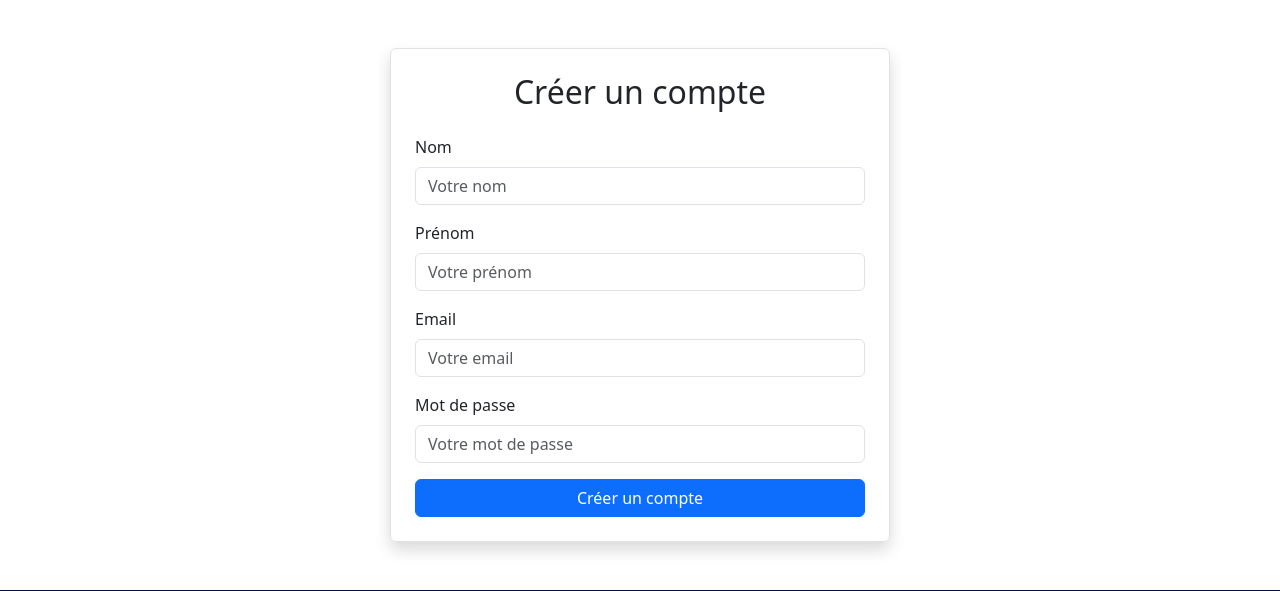
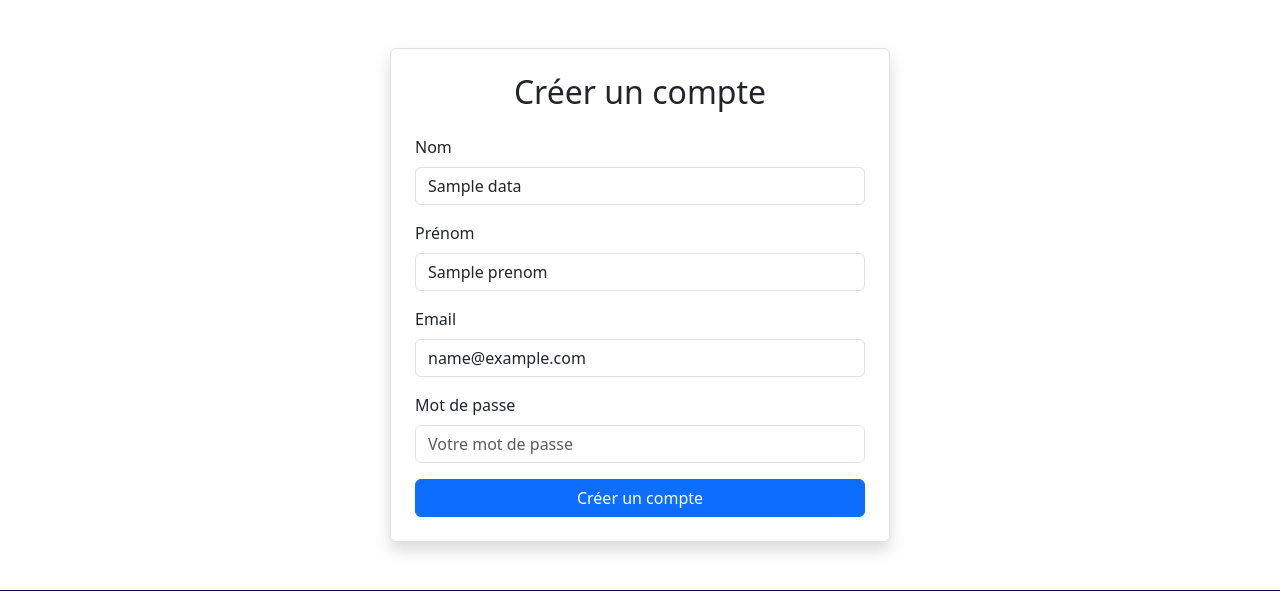
Before and after one commit to LucasLgLsGit/SAE4.01, a PHP site: template app/views/user/signUp.html.twig in a window 1280 px wide. Shown: the part 76-667 px from the top of the page. Run offline with PHP 8.4, Linux system fonts and the light colour scheme; the template is opened without the code that fills it: most values are stand-ins (such as "Sample title", 1, 10 or a date in 2020); some libraries are stand-ins or nearby versions.

Commit message:
Ajout de value dans le form de signUp

```diff
--- a/app/views/user/signUp.html.twig
+++ b/app/views/user/signUp.html.twig
@@ -21,17 +21,17 @@
 
 		<div class="mb-3">
 			<label for="nom" class="form-label">Nom</label>
-			<input type="text" class="form-control" id="nom" name="nom" required placeholder="Votre nom" required>
+			<input type="text" class="form-control" id="nom" name="nom" required placeholder="Votre nom" value="{{data.nom}}" required>
 		</div>
 
 		<div class="mb-3">
 			<label for="prenom" class="form-label">Prénom</label>
-			<input type="text" class="form-control" id="prenom" name="prenom" required placeholder="Votre prénom" required>
+			<input type="text" class="form-control" id="prenom" name="prenom" required placeholder="Votre prénom" value="{{data.prenom}}" required>
 		</div>
 
 		<div class="mb-3">
 			<label for="mail" class="form-label">Email</label>
-			<input type="email" class="form-control" id="mail" name="mail" required placeholder="Votre email" required>
+			<input type="email" class="form-control" id="mail" name="mail" required placeholder="Votre email" value="{{data.mail}}" required>
 		</div>
 
 		<div class="mb-3">
```
